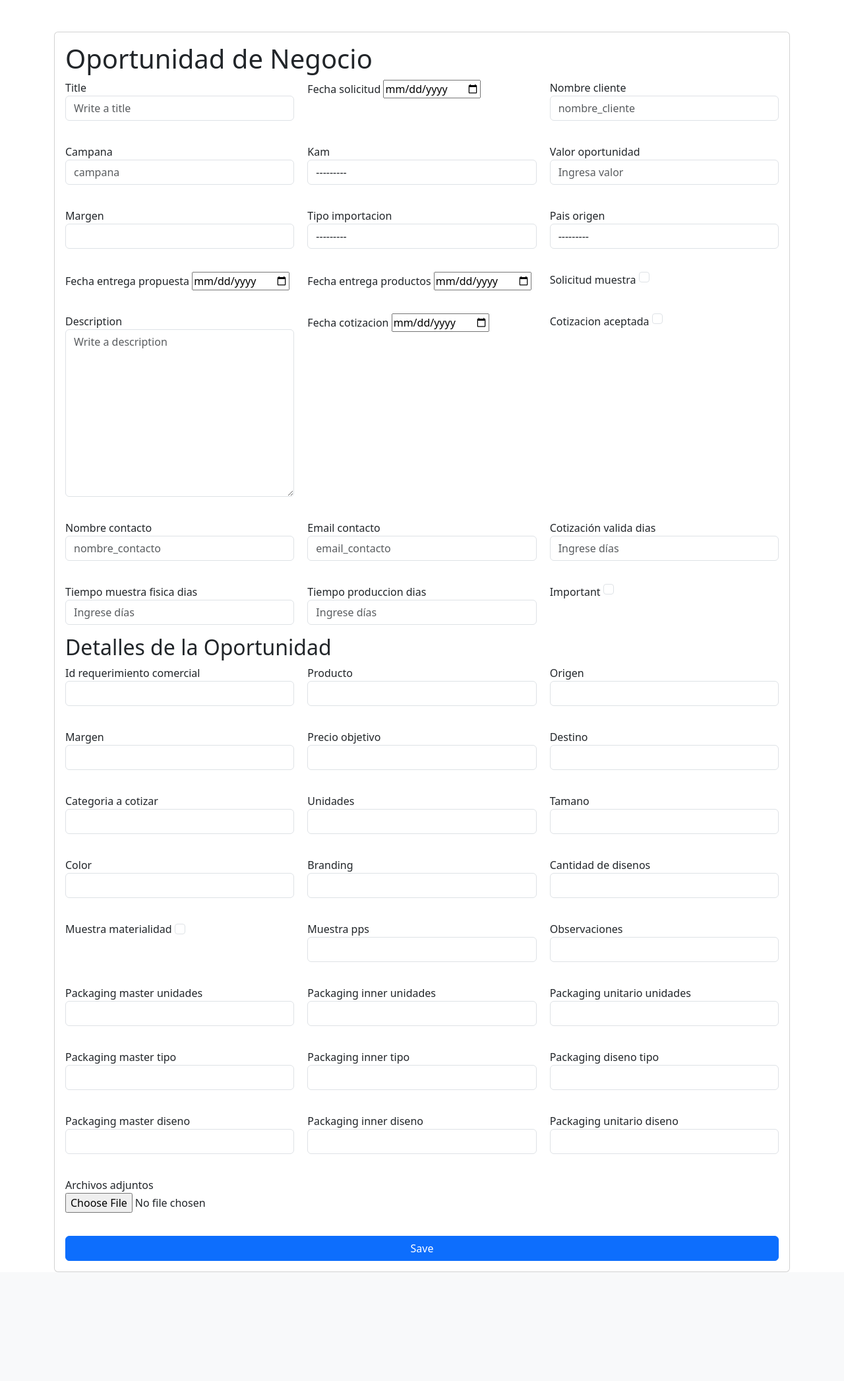
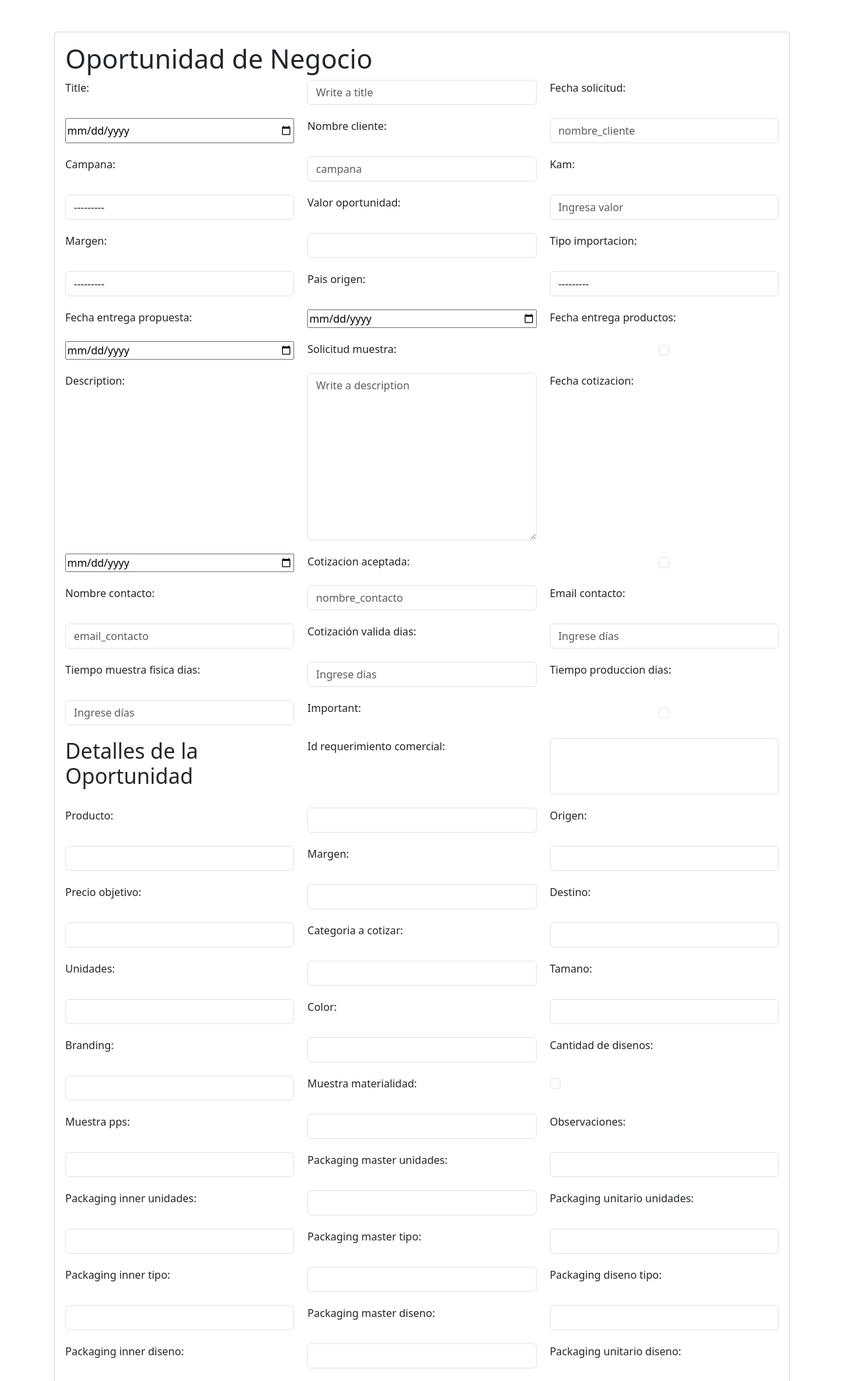
Before and after one commit to molivadatascience/django-auth-crud, a Django app: template tasks/templates/create_task.html in a window 1280 px wide. Shown: the part 56-2149 px from the top of the page at 66% size. Before the commit the page ends 1984 px from the top, so only its background shows below. Run offline with Django 5.2, Linux system fonts and the light colour scheme; the template is opened without the code that fills it: values that come from a table or form of the project are taken from there, others are empty.

Commit message:
ajustes RRR

```diff
--- a/tasks/templates/create_task.html
+++ b/tasks/templates/create_task.html
@@ -25,35 +25,27 @@
 
                 <!-- Campos de Task -->
                 <div class="form-container">
-                    {% for field in task_form %}
+                    {{ task_form.as_table }}
+
+                    <!-- Campos de DetalleOportunidad -->
+                    <h2>Detalles de la Oportunidad</h2>
+                    {{ detalle_oportunidad_form.as_table }}
+
+                    <!-- Otros campos de DetalleOportunidad -->
                     <div class="form-group">
-                        <label for="{{ field.id_for_label }}">{{ field.label }}</label>
-                        {{ field }}
-                        {% if field.help_text %}
-                        <small class="form-text text-muted">{{ field.help_text }}</small>
-                        {% endif %}
-                        {% for error in field.errors %}
-                        <div class="text-danger">{{ error }}</div>
-                        {% endfor %}
+                        <label for="{{ detalle_oportunidad_form.id_requerimiento_comercial.id_for_label }}">{{ detalle_oportunidad_form.id_requerimiento_comercial.label }}</label>
+                        {{ detalle_oportunidad_form.id_requerimiento_comercial }}
                     </div>
-                    {% endfor %}
-                </div>
+                    <div class="form-group">
+                        <label for="{{ detalle_oportunidad_form.producto.id_for_label }}">{{ detalle_oportunidad_form.producto.label }}</label>
+                        {{ detalle_oportunidad_form.producto }}
+                    </div>
+                    <div class="form-group">
+                        <label for="{{ detalle_oportunidad_form.origen.id_for_label }}">{{ detalle_oportunidad_form.origen.label }}</label>
+                        {{ detalle_oportunidad_form.origen }}
+                    </div>
+                    <!-- Agrega los demás campos aquí -->
 
-                <!-- Campos de DetalleOportunidad -->
-                <h2>Detalles de la Oportunidad</h2>
-                <div class="form-container">
-                    {% for field in detalle_oportunidad_form %}
-                    <div class="form-group">
-                        <label for="{{ field.id_for_label }}">{{ field.label }}</label>
-                        {{ field }}
-                        {% if field.help_text %}
-                        <small class="form-text text-muted">{{ field.help_text }}</small>
-                        {% endif %}
-                        {% for error in field.errors %}
-                        <div class="text-danger">{{ error }}</div>
-                        {% endfor %}
-                    </div>
-                    {% endfor %}
                 </div>
 
                 <button class="btn btn-primary save-button">Save</button>
```
